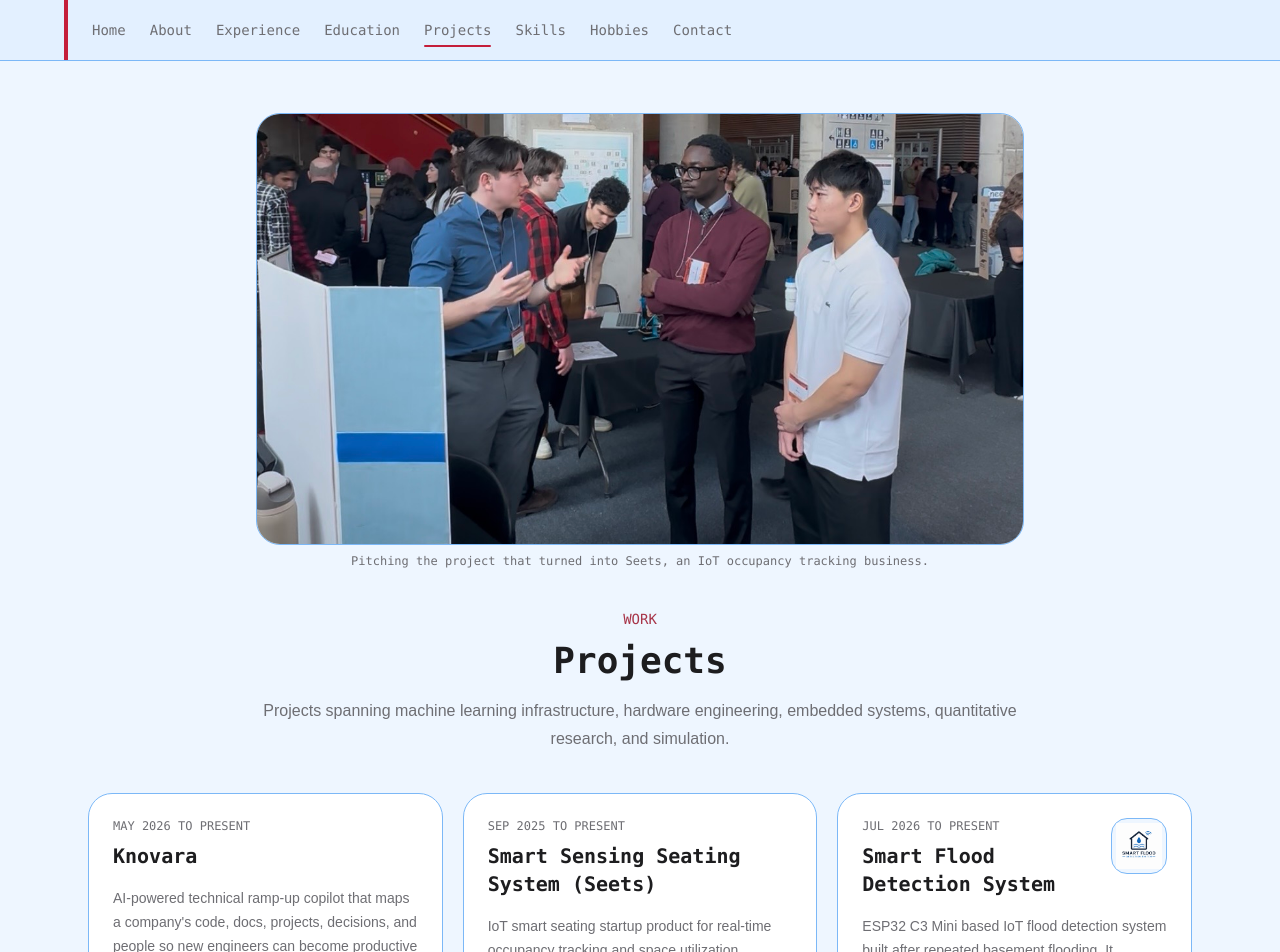
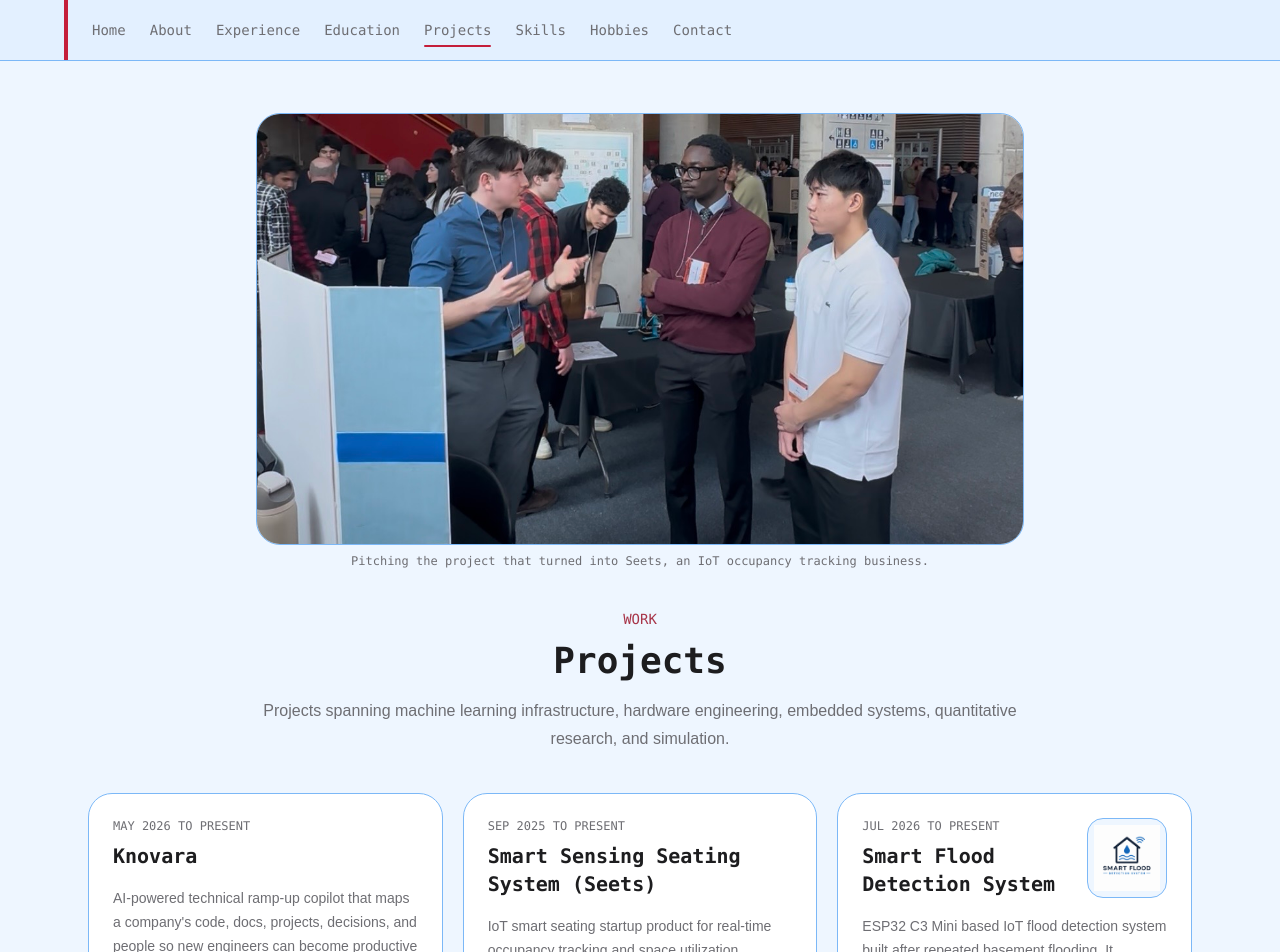
Before and after one commit to Zachary-Levesque/Portfolio, a Next.js app: page /projects in a window 1280 px wide. Shown: the top 952 px of the page. Built offline with nearby package versions, Linux system fonts and the light colour scheme.

Commit message:
Update project-card.tsx

```diff
--- a/components/project-card.tsx
+++ b/components/project-card.tsx
@@ -23,13 +23,13 @@ export function ProjectCard({ project, featured = false }: ProjectCardProps) {
           </h3>
         </div>
         {project.logoPath ? (
-          <div className="relative h-14 w-14 shrink-0 overflow-hidden rounded-2xl border border-accent-border bg-background">
+          <div className="relative h-20 w-20 shrink-0 overflow-hidden rounded-2xl border border-accent-border bg-background">
             <Image
               src={project.logoPath}
               alt={`${project.title} logo`}
               fill
-              sizes="56px"
-              className="object-contain p-1"
+              sizes="80px"
+              className="object-contain p-1.5"
             />
           </div>
         ) : null}
```
